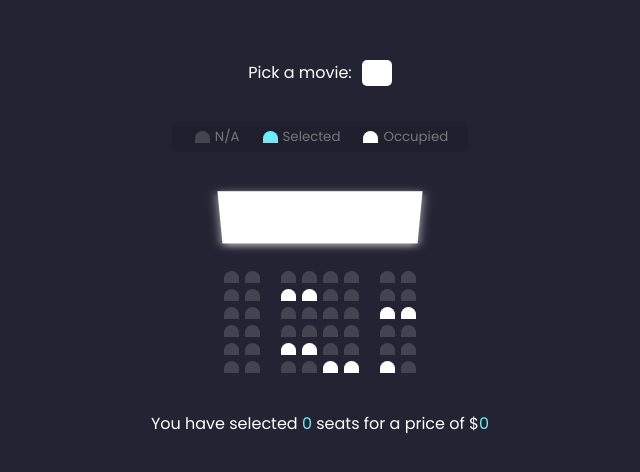
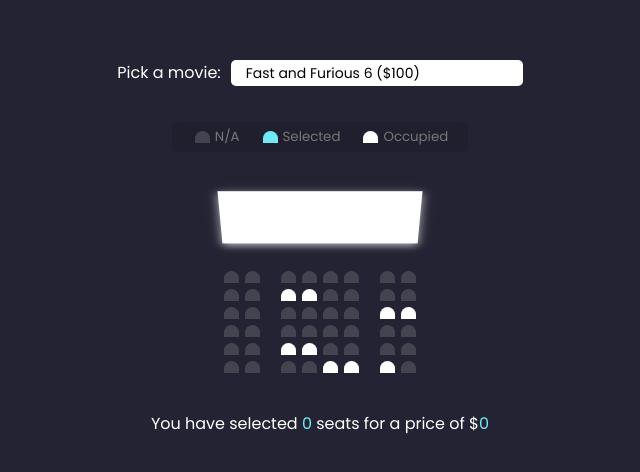
Before and after one commit to hampustech/cinema-booking-react, a React (Vite) app: page / in a window 1280 px wide. Shown: the part 160-632 px from the top of the page, without its empty margins (320-960 px from the left). Built offline with nearby package versions, Linux system fonts and the light colour scheme; data requests are answered from the project's data file.

Commit message:
Initial projekt upload

```diff
--- a/src/App.jsx
+++ b/src/App.jsx
@@ -41,10 +41,10 @@ function App() {
         m => new Movie(m.Title, m.Price)
       );
 
-      setMovies(movieObject);
+      setMovies(movieObjects);
 
-      if (moviesFromServer.length > 0) {
-        setSelectedPrice(Number(moviesFromServer[0].price));
+      if (movieObjects.length > 0) {
+        setSelectedPrice(Number(movieObjects[0].price));
       }
     }
 
```
Also changed, not shown: 1 other file (tests, documents, lock files or other folders).
